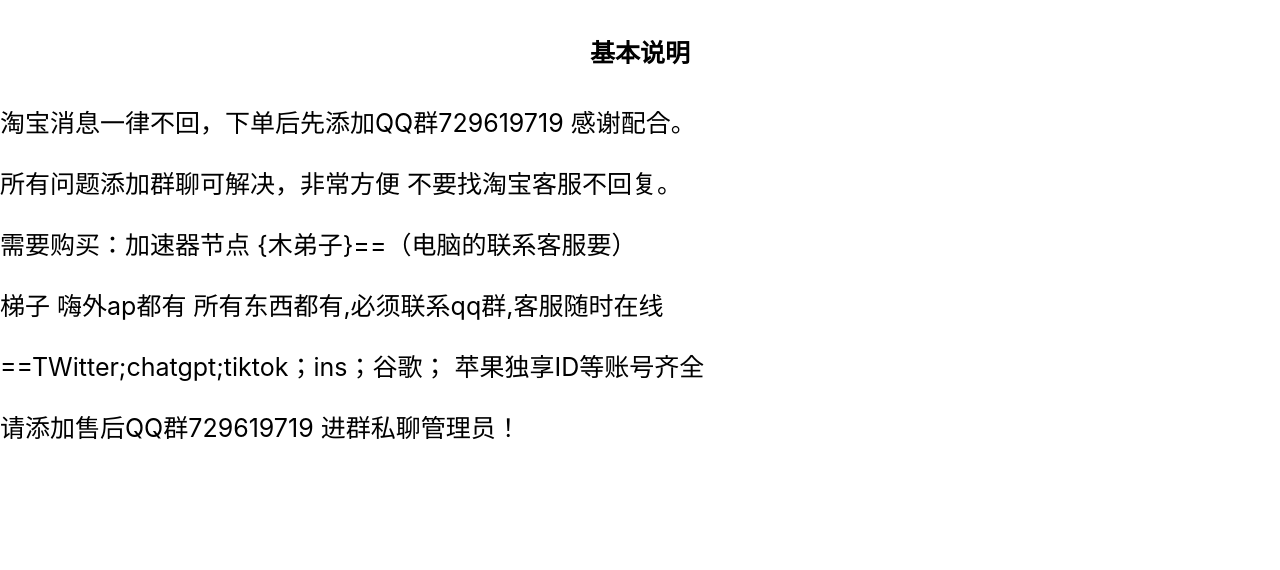
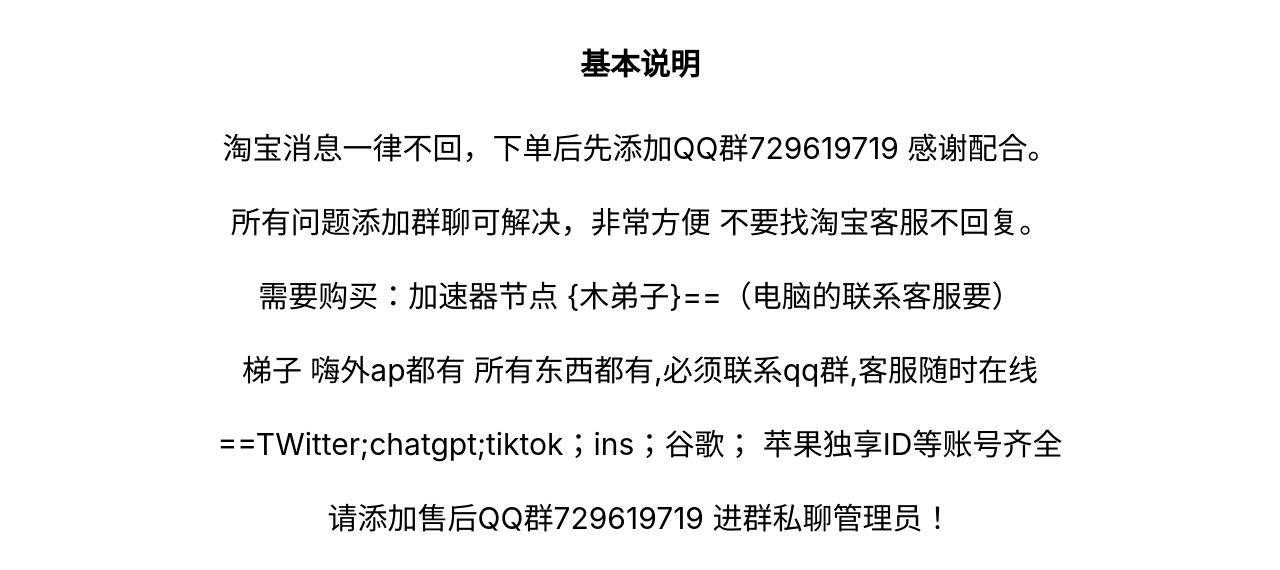
Before and after one commit to uyoaiy1/xiaoyu, a plain HTML site: page index.html in a window 1280 px wide. Drawn offline with Linux system fonts and the light colour scheme.

Commit message:
Update index.html

```diff
--- a/index.html
+++ b/index.html
@@ -8,7 +8,7 @@
 
         #main-box p
         {
-            text-align: ;
+            text-align: center;
         }
 
         #main-box h4
@@ -20,7 +20,7 @@
 
             margin: 0 auto;
 
-            font-size: 25px;
+            font-size: 30px;
             font-family: -apple-system, BlinkMacSystemFont, 'Segoe UI', 'Helvetica Neue', sans-serif;
 
         }
```
